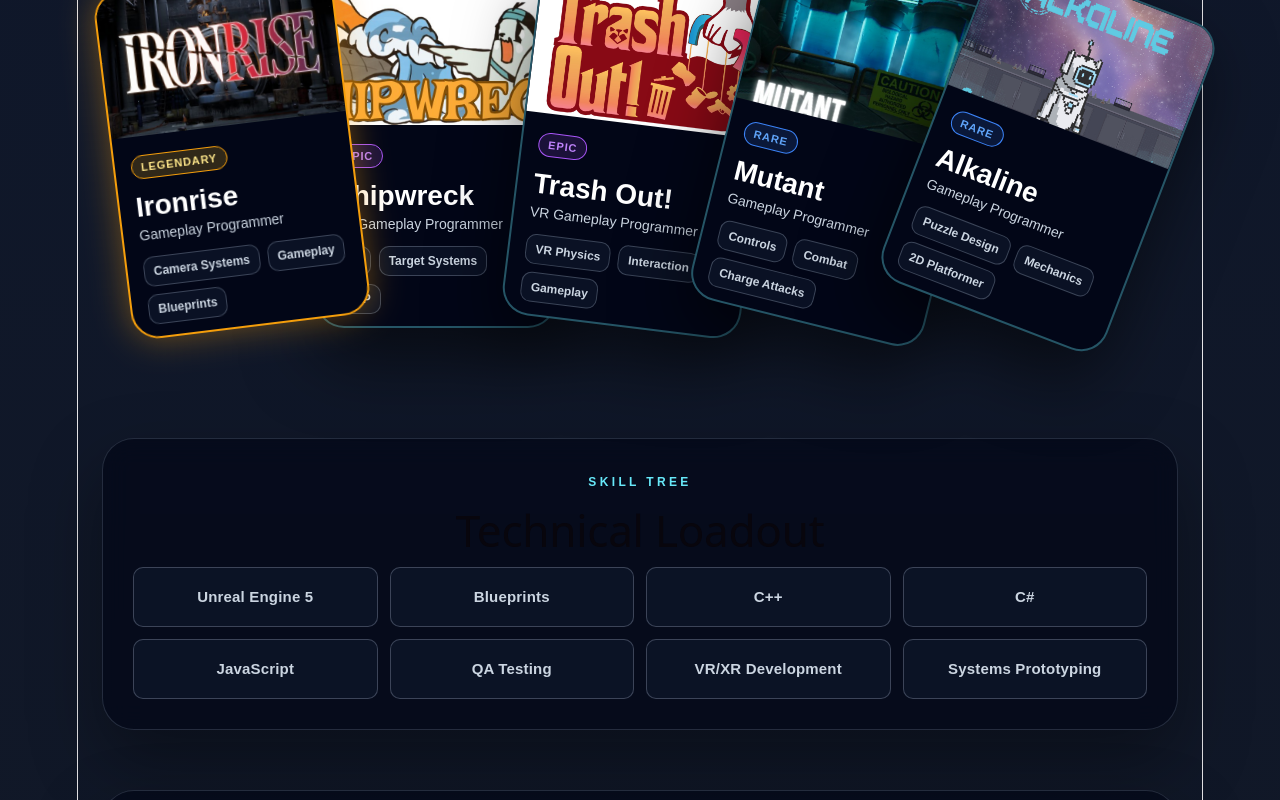
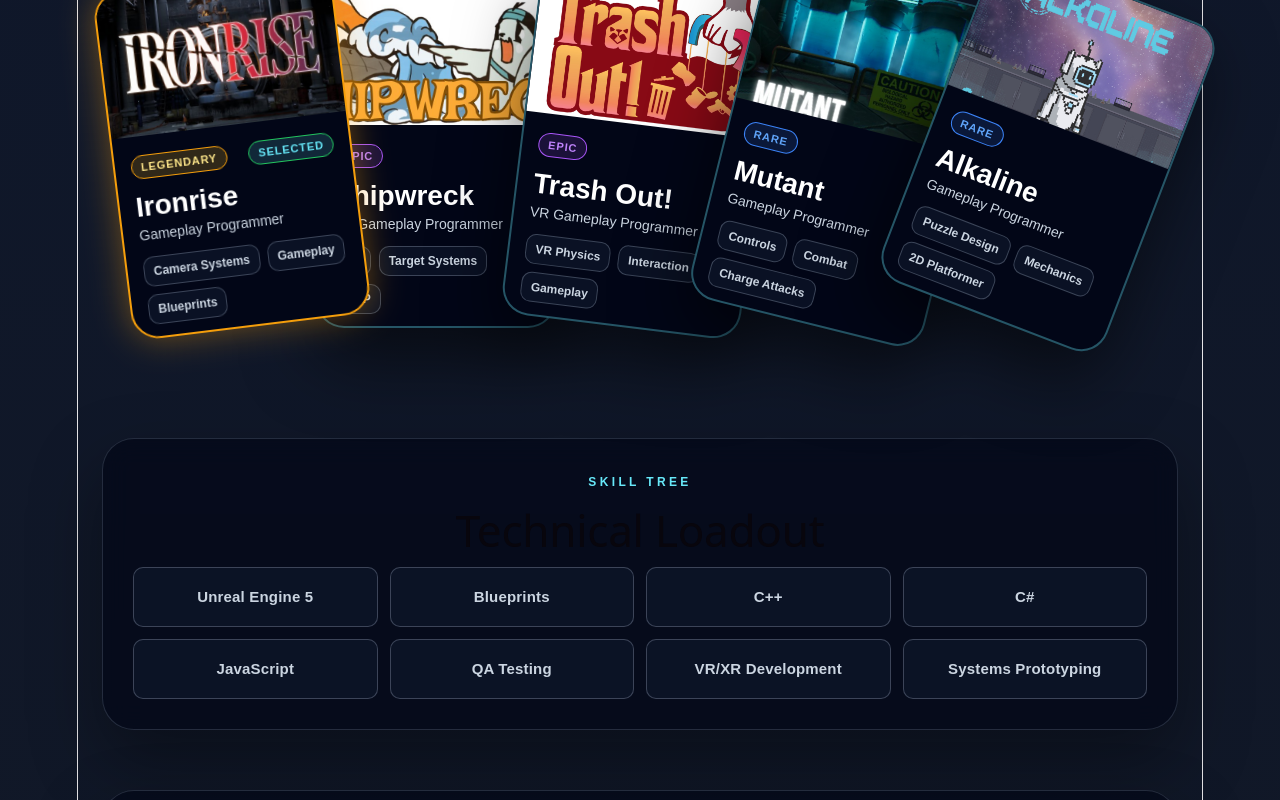
Before and after one commit to Tsurei/Portfolio, a React (Vite) app: page / in a window 1280 px wide. Shown: the part 1220-2020 px from the top of the page. Built offline with nearby package versions, Linux system fonts and the light colour scheme.

Commit message:
Added background image and selected titles

```diff
--- a/src/App.css
+++ b/src/App.css
@@ -11,6 +11,16 @@ body {
     font-family: Arial, Helvetica, sans-serif;
     color: white;
     background: radial-gradient(circle at top, rgba(56, 189, 248, 0.22), transparent 30%), linear-gradient(180deg, #020617, #0f172a 45%, #111827);
+}
+
+body::before {
+    content: "";
+    position: fixed;
+    inset: 0;
+    background: url("/images/background.jpg") center/cover no-repeat;
+    opacity: 0.14;
+    z-index: 0;
+    pointer-events: none;
 }
 
 a {
@@ -339,6 +349,13 @@ nav {
     padding: 16px;
 }
 
+.card-top {
+    display: flex;
+    justify-content: space-between;
+    align-items: center;
+    gap: 8px;
+}
+
 .card-top span {
     display: inline-block;
     padding: 5px 9px;
@@ -398,6 +415,18 @@ nav {
         color: #fde68a;
         border: 1px solid #f59e0b;
     }
+
+.selected-badge {
+    padding: 4px 8px;
+    border-radius: 999px;
+    font-size: 10px;
+    font-weight: 900;
+    letter-spacing: 0.08em;
+    text-transform: uppercase;
+    background: rgba(34,197,94,0.15);
+    color: #86efac;
+    border: 1px solid #22c55e;
+}
 
 /* ---------- TAGS ---------- */
 
--- a/src/App.jsx
+++ b/src/App.jsx
@@ -206,6 +206,10 @@ function App() {
                                     <span className={`rarity ${project.rarity.toLowerCase()}`}>
                                         {project.rarity}
                                     </span>
+
+                                    {selected.title === project.title && (
+                                        <span className="selected-badge">Selected</span>
+                                    )}
                                 </div>
 
                                 <h3>{project.title}</h3>
@@ -248,7 +252,7 @@ function App() {
                 </p>
 
                 <div className="contact-links">
-                    <a href="mailto:russpared@gmail.com">russpared@gmail.com</a>
+                    <a href="mailto:russpared@gmail.com">Email</a>
                     <a href="https://www.linkedin.com/in/russell-paredes-5b6348232/" target="_blank">
                         LinkedIn
                     </a>
```
Also changed, not shown: public/images/background.jpg (added).
